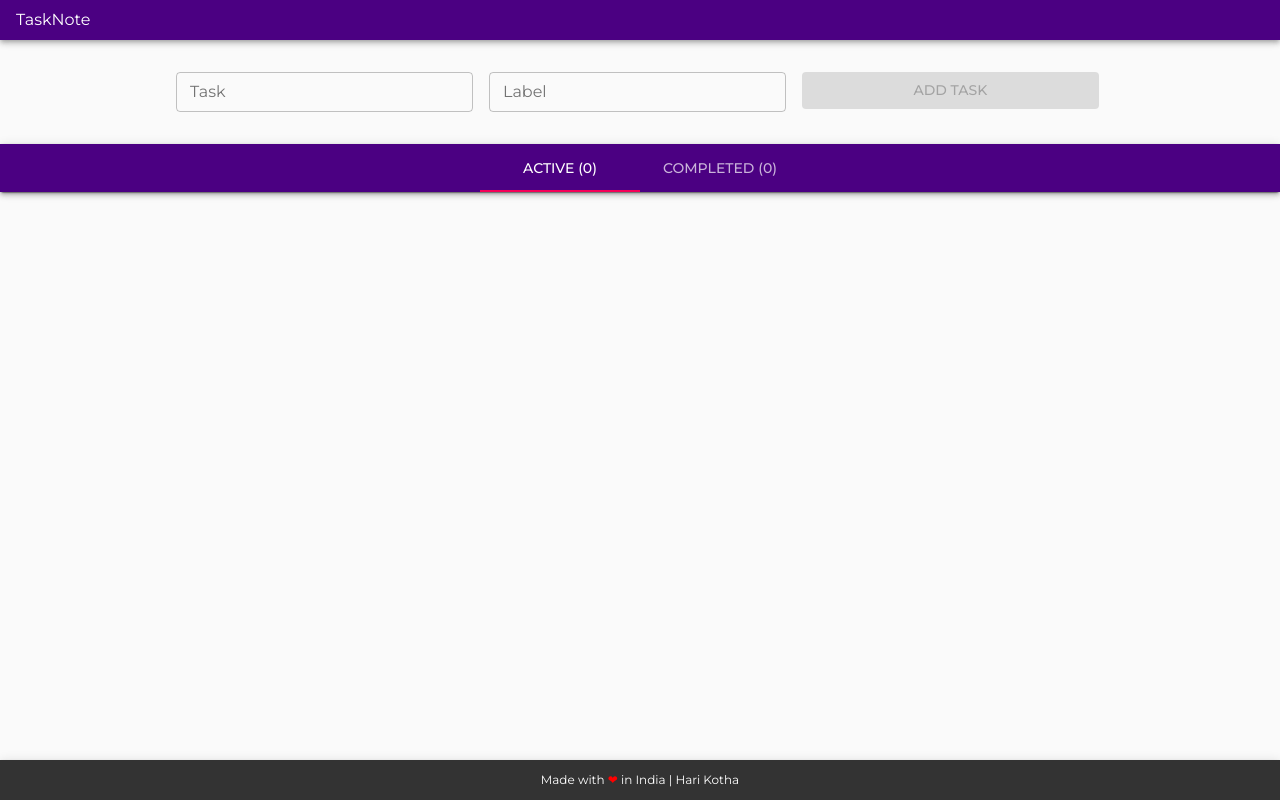
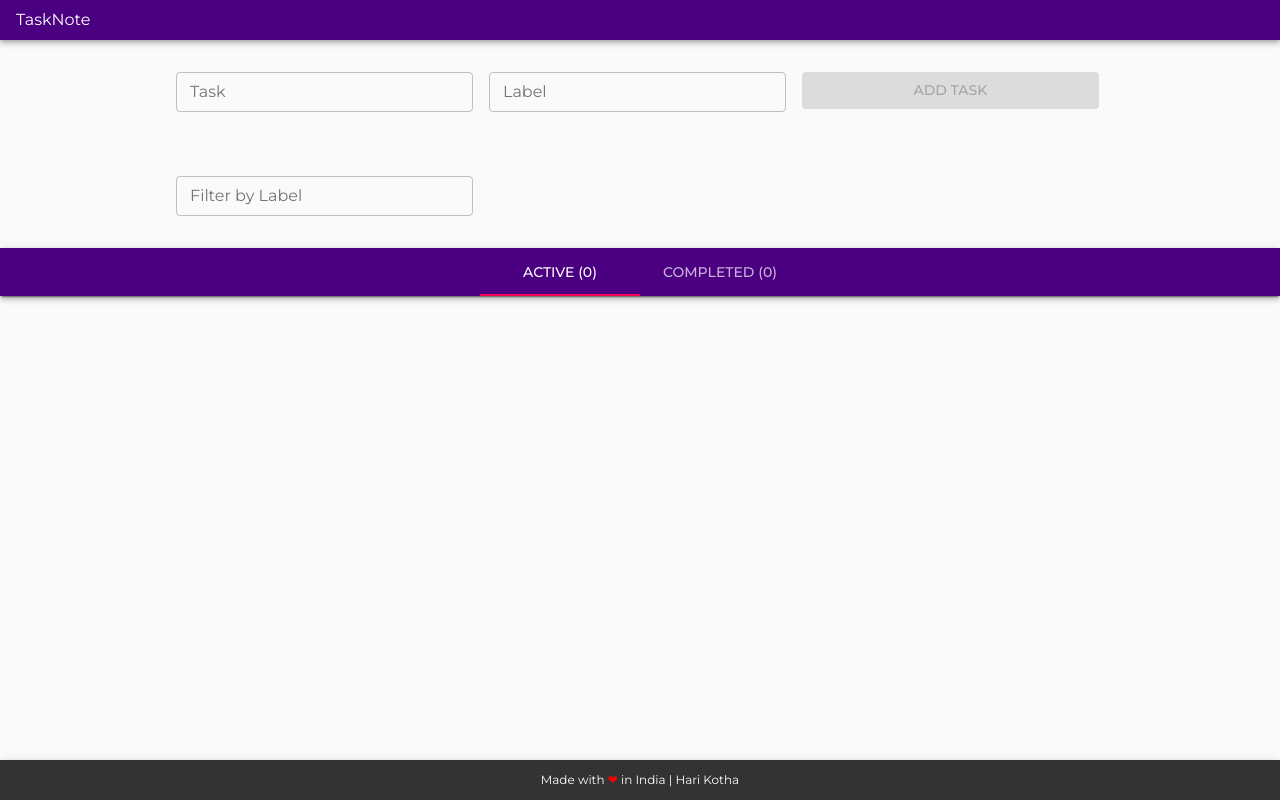
Before and after one commit to harireddy7/TaskNote, a React (Create React App) app: page / in a window 1280 px wide. Built offline with nearby package versions, Linux system fonts and the light colour scheme.

Commit message:
added filter tasks feature

```diff
--- /dev/null
+++ b/src/Components/FilterTask.js
@@ -0,0 +1,73 @@
+import React, { useState } from 'react';
+import { Grid, TextField, Container, makeStyles } from '@material-ui/core';
+import { Autocomplete } from '@material-ui/lab';
+import { getLabels } from '../useLocalStorage';
+
+const useStyles = makeStyles((theme) => ({
+	taskFormContainer: {
+		padding: '2rem 1rem',
+	},
+	taskGrid: {
+		display: 'grid',
+		gridTemplateColumns: '100%',
+		gridGap: '1rem',
+		[theme.breakpoints.up('sm')]: {
+			gridTemplateColumns: 'repeat(3, 32%)',
+		},
+		[theme.breakpoints.only('xs')]: {
+			maxWidth: '380px',
+			margin: '0 auto',
+		},
+	},
+	gridItem: {
+		width: '100%',
+	},
+}));
+
+const FilterTask = ({ onFilter }) => {
+	const classes = useStyles();
+	const [label, setLabel] = useState('');
+	const TASK_LABELS = getLabels();
+
+	const handleTextChange = (e) => {
+        const { value } = e.target;
+		setLabel(value);
+		onFilter(value);
+	};
+
+	return (
+		<Container
+			maxWidth='md'
+			className={classes.taskFormContainer}
+			id='new-task-container'
+		>
+			<Grid container className={classes.taskGrid}>
+				<Grid item className={classes.gridItem}>
+					<Autocomplete
+						id='label'
+						options={TASK_LABELS}
+						autoComplete
+						freeSolo
+						value={label}
+						onChange={(_, value) =>
+							handleTextChange({ target: { name: 'label', value } })
+						}
+						renderInput={(params) => (
+							<TextField
+								{...params}
+								label='Filter by Label'
+								name='label'
+								variant='outlined'
+								size='small'
+								value={label}
+								onChange={handleTextChange}
+							/>
+						)}
+					/>
+				</Grid>
+			</Grid>
+		</Container>
+	);
+};
+
+export default FilterTask;
--- a/src/Components/Main.js
+++ b/src/Components/Main.js
@@ -1,38 +1,19 @@
 import React, { useState } from 'react';
 import NewTask from '../Pages/NewTask';
 import Navigator from './Navigator';
-import { makeStyles } from '@material-ui/core';
 import { getTasks, updateTasks } from '../useLocalStorage';
-// import ConfirmDialog from './ConfirmDialog';
-
-// const MESSAGES = {
-//   deleteTask: 'Do you wish to delete this task',
-//   completeTask: 'Are you sure to complete this task',
-//   activeTask: 'Do you wish to make this task Active again'
-// };
-
-const useStyles = makeStyles(theme => ({
-  mainContainer: {
-    // marginTop: '60px'
-  }
-}));
+import FilterTask from './FilterTask';
 
 const Main = () => {
-  const classes = useStyles();
-
-  const [tasks, setTasks] = useState(() => getTasks());
+	const TASKS = getTasks();
+	const [tasks, setTasks] = useState(() => TASKS);
 	const [tabValue, setTabValue] = useState(0);
-  // const [dialogState, toggleDialog] = useState({
-  //   open: false,
-  //   message: ''
-  // });
-
 	const [editableTask, setEditableTask] = useState(null);
 
 	const changeTab = (_, val) => setTabValue(val);
 
-  const addTask = task => {
-    const revisedTasks = [task, ...tasks];
+	const addTask = (task) => {
+		const revisedTasks = [task, ...TASKS];
 
 		updateTasks(revisedTasks);
 		setTasks(revisedTasks);
@@ -42,14 +23,14 @@ const Main = () => {
 		}
 	};
 
-  const editTask = id => {
-    const targetTask = tasks.find(task => task.id === id);
+	const editTask = (id) => {
+		const targetTask = TASKS.find((task) => task.id === id);
 		setEditableTask(targetTask);
 	};
 
-  const updateTask = editedTask => {
-    const index = tasks.findIndex(task => task.id === editedTask.id);
-    const revisedTasks = [...tasks];
+	const updateTask = (editedTask) => {
+		const index = TASKS.findIndex((task) => task.id === editedTask.id);
+		const revisedTasks = [...TASKS];
 		revisedTasks[index] = { ...editedTask };
 
 		setTasks(revisedTasks);
@@ -62,21 +43,21 @@ const Main = () => {
 		setEditableTask(null);
 	};
 
-  const deleteTask = id => {
-    // toggleDialog({ open: true, message: MESSAGES.deleteTask });
-
-    const revisedTasks = tasks.filter(task => task.id !== id);
+	const deleteTask = (id) => {
+		const revisedTasks = TASKS.filter((task) => task.id !== id);
 		updateTasks(revisedTasks);
 		setTasks(revisedTasks);
 	};
 
 	const updateStatus = (id, status) => {
-    const index = tasks.findIndex(task => task.id === id);
-    const revisedTasks = [...tasks];
+		const index = TASKS.findIndex((task) => task.id === id);
+		const revisedTasks = [...TASKS];
 		revisedTasks[index] = {
 			...revisedTasks[index],
 			status: !status,
-      ...(status ? { completedOn: +new Date() } : { createdOn: +new Date(), completedOn: null })
+			...(status
+				? { completedOn: +new Date() }
+				: { createdOn: +new Date(), completedOn: null }),
 		};
 		setTasks(revisedTasks);
 		updateTasks(revisedTasks);
@@ -84,9 +65,23 @@ const Main = () => {
 		setTabValue(status ? 1 : 0);
 	};
 
+	const filterTasks = (label) => {
+		if (label) {
+			const filteredTasks = TASKS.filter((task) => task.label === label);
+			setTasks(filteredTasks);
+		} else {
+			setTasks(TASKS);
+		}
+	};
+
 	return (
-    <div className={classes.mainContainer}>
-      <NewTask addTask={addTask} editableTask={editableTask} updateTask={updateTask} />
+		<div>
+			<NewTask
+				addTask={addTask}
+				editableTask={editableTask}
+				updateTask={updateTask}
+			/>
+			<FilterTask onFilter={filterTasks} />
 			<Navigator
 				tasks={tasks}
 				tabValue={tabValue}
@@ -95,7 +90,6 @@ const Main = () => {
 				editTask={editTask}
 				updateStatus={updateStatus}
 			/>
-      {/* {dialogState.open && <ConfirmDialog {...dialogState} confirmYes={() => {}} confirmNo={() => {}} />} */}
 		</div>
 	);
 };
```
Also changed, not shown: src/App.css (added). Lines whose indentation alone changed are shown as unchanged.
